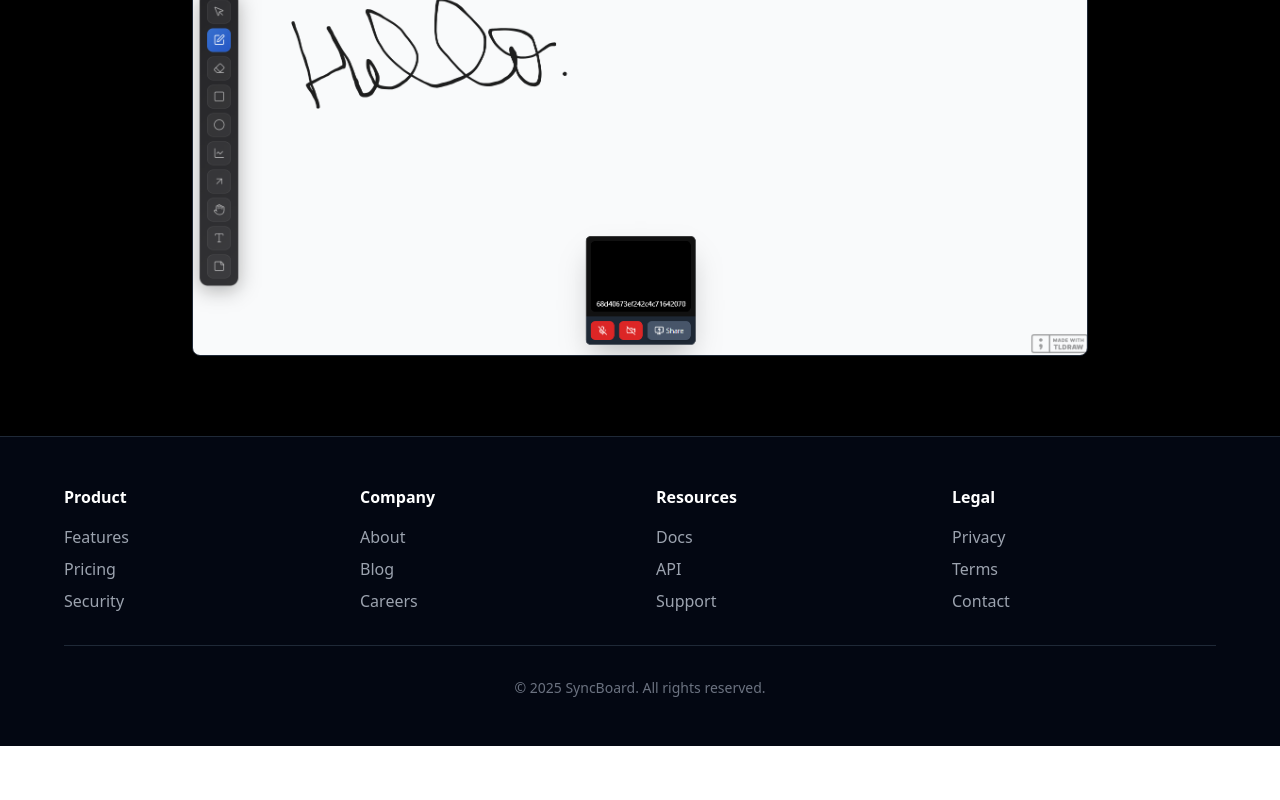
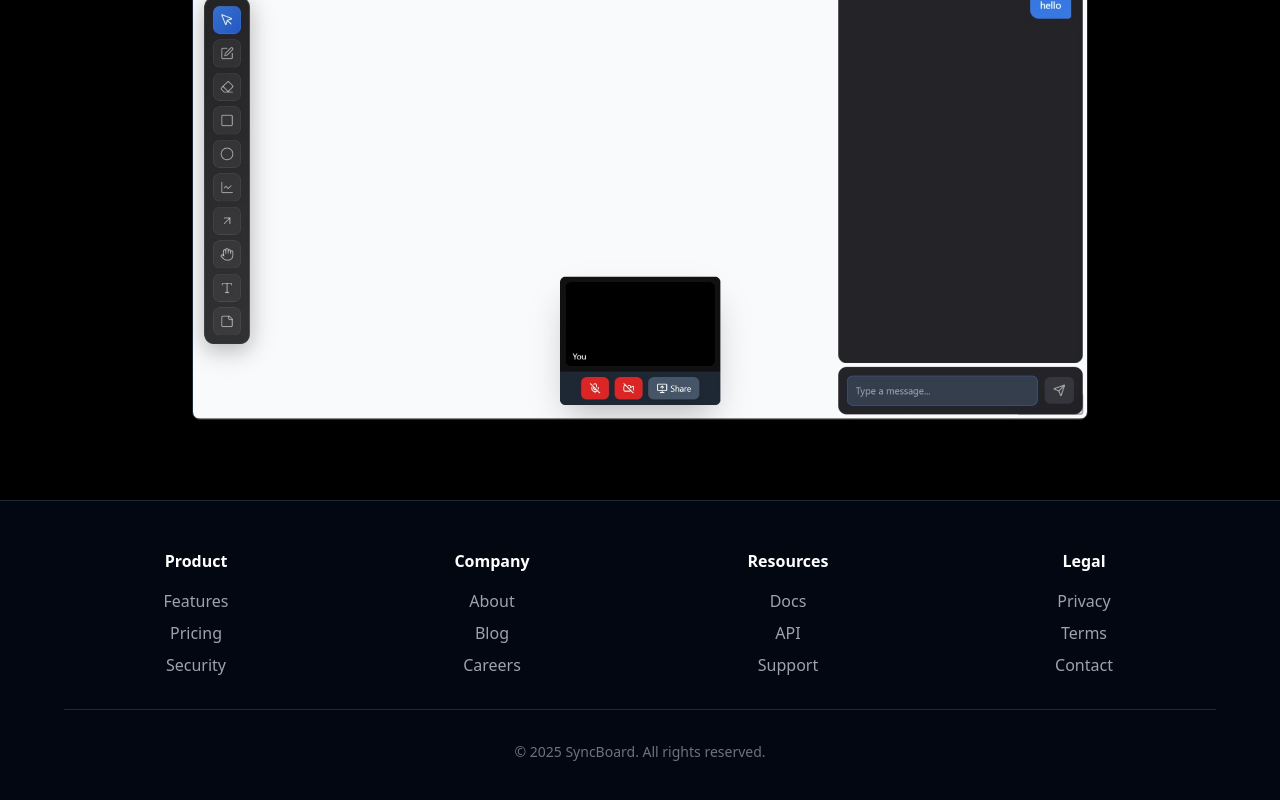
Before and after one commit to JatinJain703/SyncBoard, a React app in the folder Frontend/: page / in a window 1280 px wide. Shown: the part 600-1400 px from the top of the page. Before the commit the page ends 1346 px from the top, so only its background shows below. Built offline with nearby package versions, Linux system fonts and the light colour scheme; the HTML template or start-up script is replaced by a standard one; what @tldraw/tldraw would draw is missing.

Commit message:
Main page ui

```diff
--- a/Frontend/src/Components/Main.tsx
+++ b/Frontend/src/Components/Main.tsx
@@ -1,19 +1,17 @@
-import { useNavigate } from "react-router-dom";
-import { signup as signupAtom} from "../Atoms/atom";
-import { useSetRecoilState } from "recoil";
+import { useNavigate } from "react-router-dom"
+import { signup as signupAtom } from "../Atoms/atom"
+import { useSetRecoilState } from "recoil"
 
 export default function Main() {
-    const setsignup=useSetRecoilState(signupAtom);
-    const navigate=useNavigate();
+  const setsignup = useSetRecoilState(signupAtom)
+  const navigate = useNavigate()
 
-    const handleSignup=()=>
-    {
-      setsignup(true);
+  const handleSignup = () => {
+    setsignup(true)
     navigate("/SignupLogin")
   }
-     const handleLogin=()=>
-    {
-      setsignup(false);
+  const handleLogin = () => {
+    setsignup(false)
     navigate("/SignupLogin")
   }
   return (
@@ -51,7 +49,7 @@ export default function Main() {
 
         <div className="mt-12 w-full max-w-4xl">
           <img
-            src="/canvas.png"
+            src="/Canvas.jpeg"
             alt="SyncBoard canvas demo"
             className="w-full rounded-lg shadow-2xl border border-gray-800"
           />
@@ -59,8 +57,9 @@ export default function Main() {
       </section>
 
       <footer className="bg-gray-950 border-t border-gray-800 px-8 py-12">
-        <div className="max-w-6xl mx-auto grid grid-cols-4 gap-8">
-          <div>
+        <div className="max-w-6xl mx-auto flex flex-col items-center">
+          <div className="grid grid-cols-4 gap-8 w-full">
+            <div className="text-center">
               <h4 className="font-semibold mb-4">Product</h4>
               <ul className="space-y-2 text-gray-400">
                 <li>
@@ -80,7 +79,7 @@ export default function Main() {
                 </li>
               </ul>
             </div>
-          <div>
+            <div className="text-center">
               <h4 className="font-semibold mb-4">Company</h4>
               <ul className="space-y-2 text-gray-400">
                 <li>
@@ -100,7 +99,7 @@ export default function Main() {
                 </li>
               </ul>
             </div>
-          <div>
+            <div className="text-center">
               <h4 className="font-semibold mb-4">Resources</h4>
               <ul className="space-y-2 text-gray-400">
                 <li>
@@ -120,7 +119,7 @@ export default function Main() {
                 </li>
               </ul>
             </div>
-          <div>
+            <div className="text-center">
               <h4 className="font-semibold mb-4">Legal</h4>
               <ul className="space-y-2 text-gray-400">
                 <li>
@@ -141,8 +140,9 @@ export default function Main() {
               </ul>
             </div>
           </div>
-        <div className="max-w-6xl mx-auto mt-8 pt-8 border-t border-gray-800 text-center text-gray-500 text-sm">
+          <div className="w-full mt-8 pt-8 border-t border-gray-800 text-center text-gray-500 text-sm">
             © 2025 SyncBoard. All rights reserved.
+          </div>
         </div>
       </footer>
     </div>
```
Also changed, not shown: Frontend/public/Canvas.jpeg (added). Lines whose indentation alone changed are shown as unchanged.
